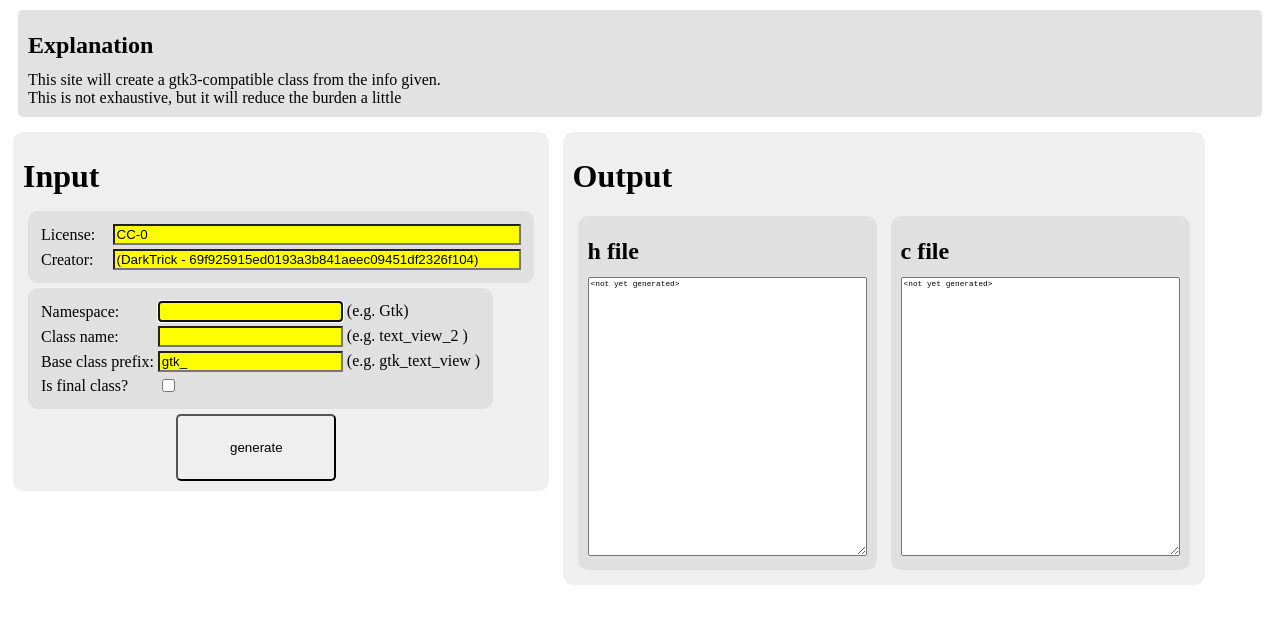
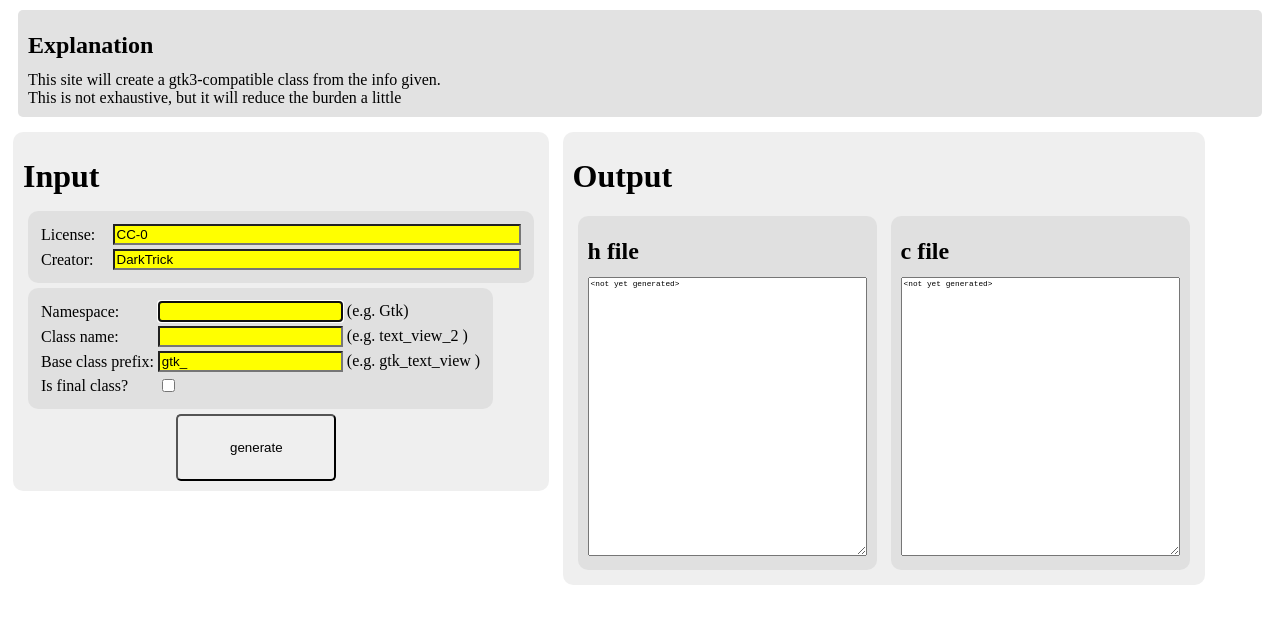
Before and after one commit to DarkTrick/gtk3_tutorial, a plain HTML site: page xx_custom_widgets/custom_widget_generator.html in a window 1280 px wide. Drawn offline with Linux system fonts and the light colour scheme.

Commit message:
Update custom_widget_generator.html

```diff
--- a/xx_custom_widgets/custom_widget_generator.html
+++ b/xx_custom_widgets/custom_widget_generator.html
@@ -1,7 +1,7 @@
 <!DOCTYPE html>
 <html>
 <!--
-  *  License: CC-0
+  *  License: CC-BY
   *  Creator: (DarkTrick - 69f925915ed0193a3b841aeec09451df2326f104)
   *  Feel free to give some credit
 -->
@@ -342,7 +342,7 @@ GtkWidget*
     <tr>
       <td>Creator: </td>
       <td><input type="text" id="input_creator" style="width:30em; margin-left: 1em;"
-        value="(DarkTrick - 69f925915ed0193a3b841aeec09451df2326f104)"/></td>
+        value="DarkTrick"/></td>
     </tr>
   </table>
 
```
